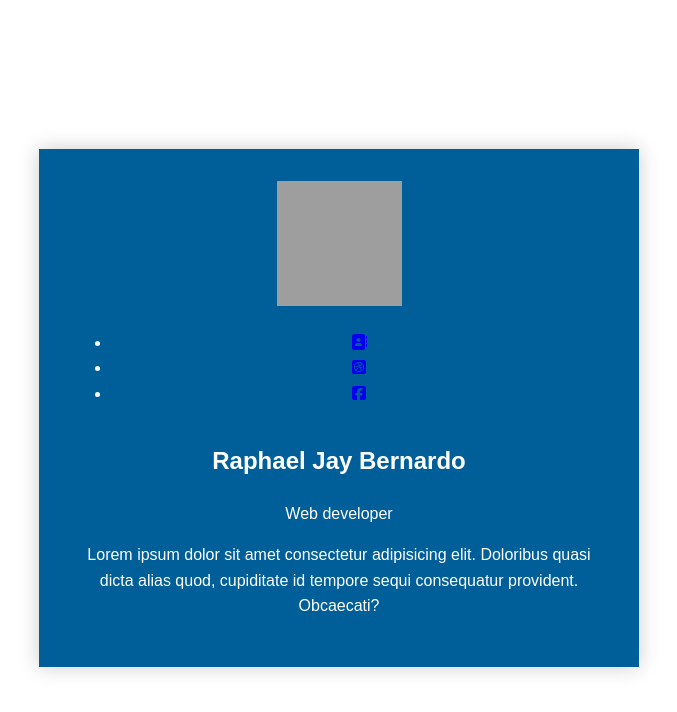
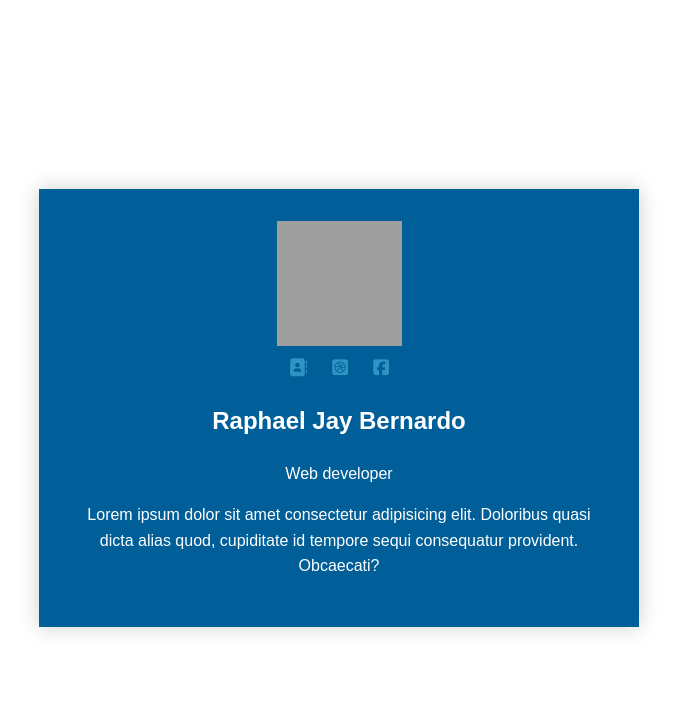
Before and after one commit to eckzen/Responsive-card, a plain HTML site: page index.html in a window 1280 px wide. Shown: the whole page, without its empty margins (301-978 px from the left). Drawn offline with Linux system fonts and the light colour scheme; grey boxes are pictures that could not be loaded.

Commit message:
social list, link styled

```diff
--- a/index.html
+++ b/index.html
@@ -13,9 +13,9 @@
         <div class="profile-sidebar">
             <img src="https://i.pravatar.cc/125" alt="">
             <ul class="social-list">
-                <li class="social-items"><a href="#"><i class="fas fa-address-book"></i></a></li>
-                <li class="social-items"><a href="#"><i class="fab fa-dribbble-square"></i></a></li>
-                <li class="social-items"><a href="#"><i class="fab fa-facebook-square"></i></a></li>
+                <li class="social-items"><a class="social-link" href="#"><i class="fas fa-address-book"></i></a></li>
+                <li class="social-items"><a class="social-link" href="#"><i class="fab fa-dribbble-square"></i></a></li>
+                <li class="social-items"><a class="social-link" href="#"><i class="fab fa-facebook-square"></i></a></li>
             </ul>
         </div>
         <div class="profile-main">
--- a/style.css
+++ b/style.css
@@ -19,3 +19,24 @@ body {
     text-align: center;
     padding: 2em;
 }
+.social-list {
+    display: flex;
+    justify-content: space-around;
+    list-style:none;
+    margin: 0;
+    padding: 0;
+    width: 125px;
+    /* border: 3px solid red;  used to test the centering of my social icons*/
+    margin: 0 auto;
+}
+
+.social-link {
+    color:#5bcbf0;
+    opacity: 0.5;
+    font-size: 1.125rem;
+}
+
+.social-link:hover,     /* got a problem on hover and focus */
+.social-link:focus {
+    opacity: 1;
+}
```
